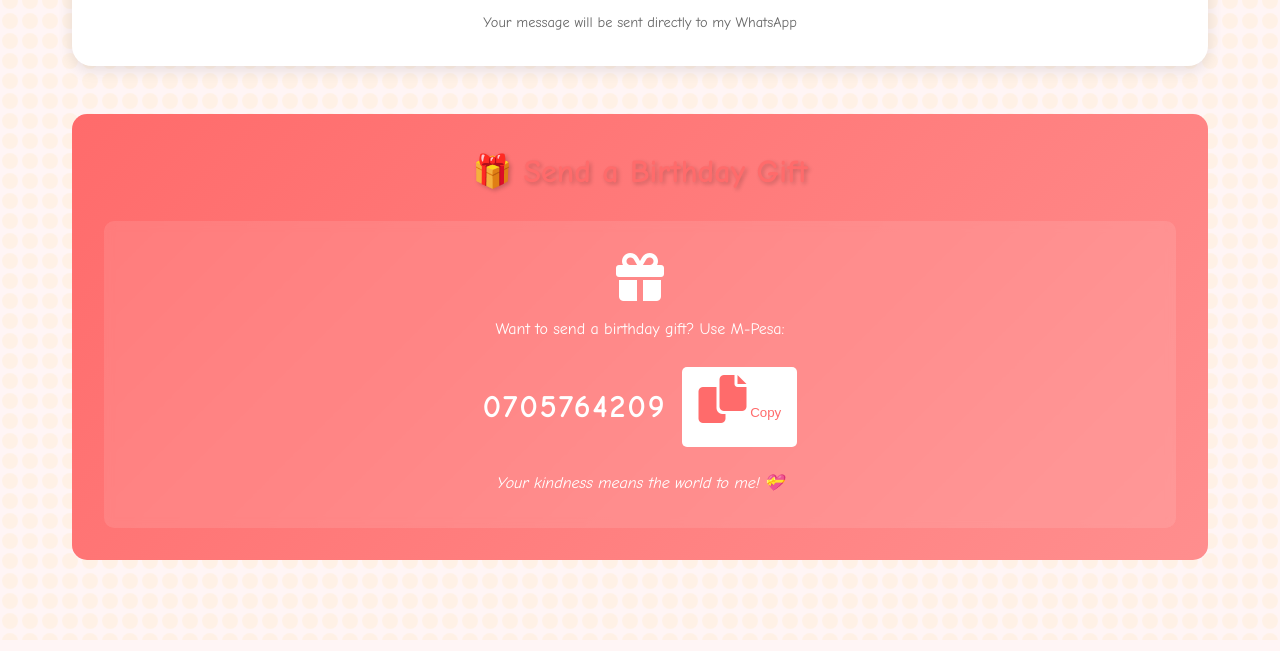
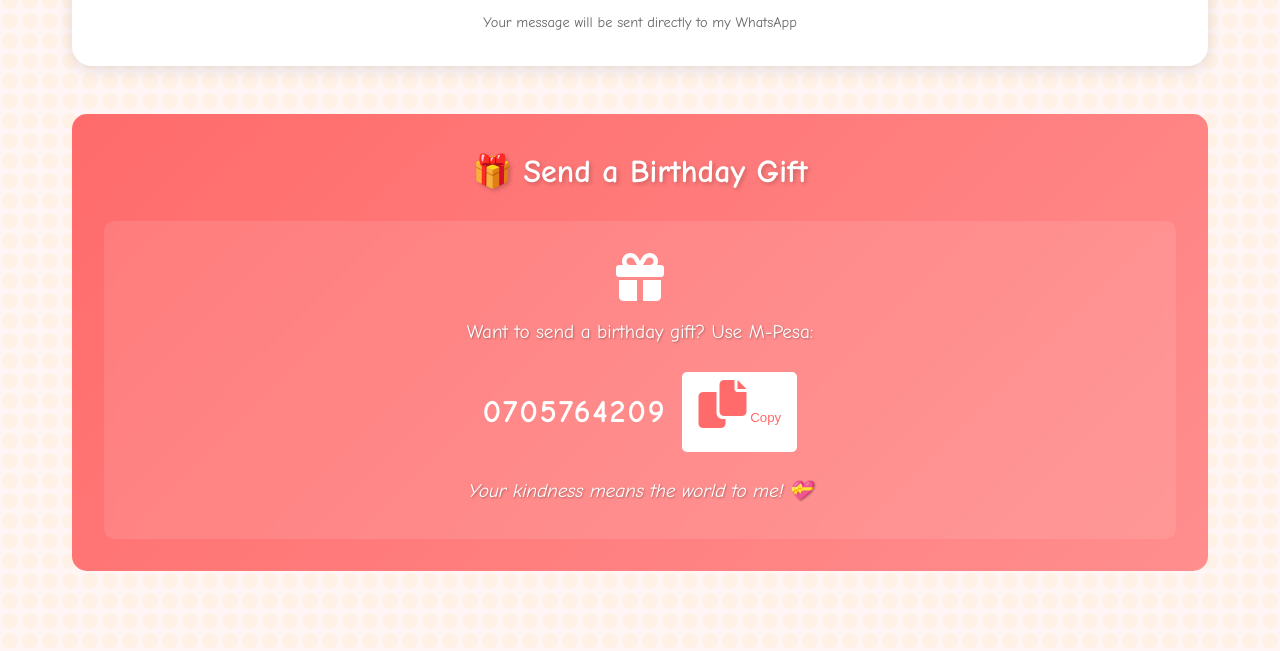
Before and after one commit to Francis-Njuguna/Happy-Birthday, a plain HTML site: page index.html in a window 1280 px wide. Shown: the part 2149-2800 px from the top of the page. Drawn offline with nearby package versions, Linux system fonts and the light colour scheme.

Commit message:
Fixed a few bugs

```diff
--- a/styles.css
+++ b/styles.css
@@ -148,6 +148,8 @@ h2 {
     margin-bottom: 1.5rem;
     font-size: 2rem;
     text-shadow: 2px 2px 4px rgba(0,0,0,0.2);
+    color: #ffffff; /* Pure white color */
+    font-weight: bold; /* Make text bolder */
 }
 
 .mpesa-info {
@@ -160,6 +162,12 @@ h2 {
 .mpesa-info i {
     font-size: 3rem;
     margin-bottom: 1rem;
+}
+
+.mpesa-info p {
+    color: #ffffff; /* Pure white color */
+    font-size: 1.2rem; /* Slightly larger font size */
+    text-shadow: 1px 1px 2px rgba(0,0,0,0.3); /* Add text shadow for better visibility */
 }
 
 .number-display {
@@ -193,6 +201,9 @@ h2 {
 .gift-note {
     margin-top: 1rem;
     font-style: italic;
+    color: #ffffff; /* Pure white color */
+    font-size: 1.1rem;
+    text-shadow: 1px 1px 2px rgba(0,0,0,0.3);
 }
 
 .message-section {
```
